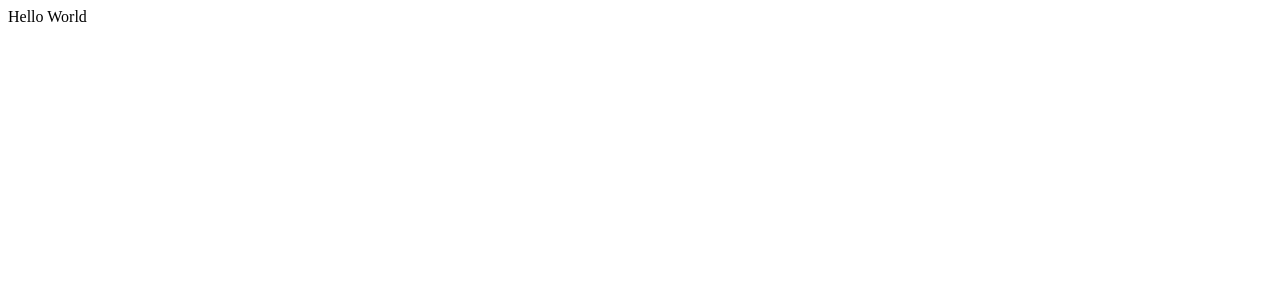
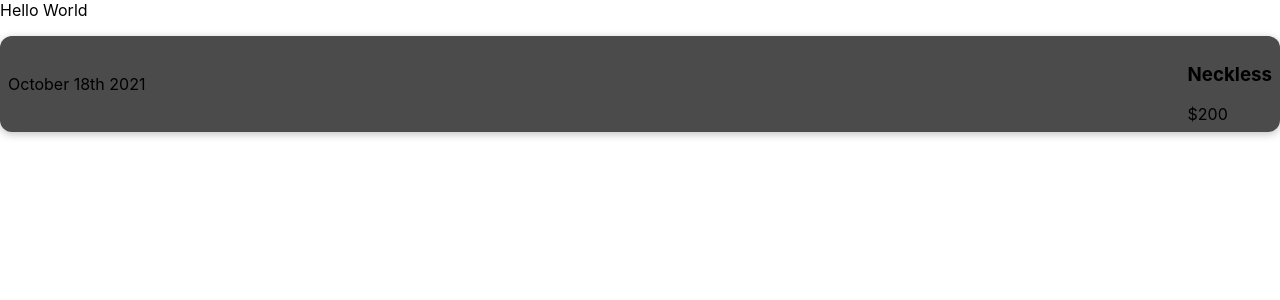
Before and after one commit to Tarik1112/React_Expense_App, a React (Create React App) app: page / in a window 1280 px wide. Shown: the top 300 px of the page. Built offline with nearby package versions, Linux system fonts and the light colour scheme.

Commit message:
Added the first component and connected the Parent component and the child

```diff
--- a/src/App.js
+++ b/src/App.js
@@ -1,8 +1,12 @@
+import './components/Item'
+import Item from './components/Item'
+
 
 function App() {
   return (
     <div>
       Hello World
+      <Item></Item>
     </div>
   );
 }
--- /dev/null
+++ b/src/components/Item.css
@@ -0,0 +1,10 @@
+.item{
+    display: flex;
+    justify-content: space-between;
+    align-items: center;
+    box-shadow: 0 2px 8px rgba(0, 0, 0, 0.25);
+    padding: 0.5rem;
+    margin: 1rem 0;
+    border-radius: 12px;
+    background-color:#4b4b4b;
+}
--- a/src/components/Item.js
+++ b/src/components/Item.js
@@ -0,0 +1,23 @@
+import './Item.css'
+
+function Item(){
+
+return (
+    <div className="item">
+        <div className="item-date">
+            <span>October 18th 2021</span>
+        </div>
+        <div className="item-description">
+            <div className="item-name">
+                <h3>Neckless</h3>
+            </div>
+            <div className="item-price">
+                <span>$200</span>
+            </div>
+        </div>
+    </div>
+);
+
+}
+
+export default Item
--- a/src/index.js
+++ b/src/index.js
@@ -1,6 +1,7 @@
 import React from 'react';
 import ReactDOM from 'react-dom';
 import App from './App';
+import './index.css'
 
 ReactDOM.render(
   <React.StrictMode>
```
